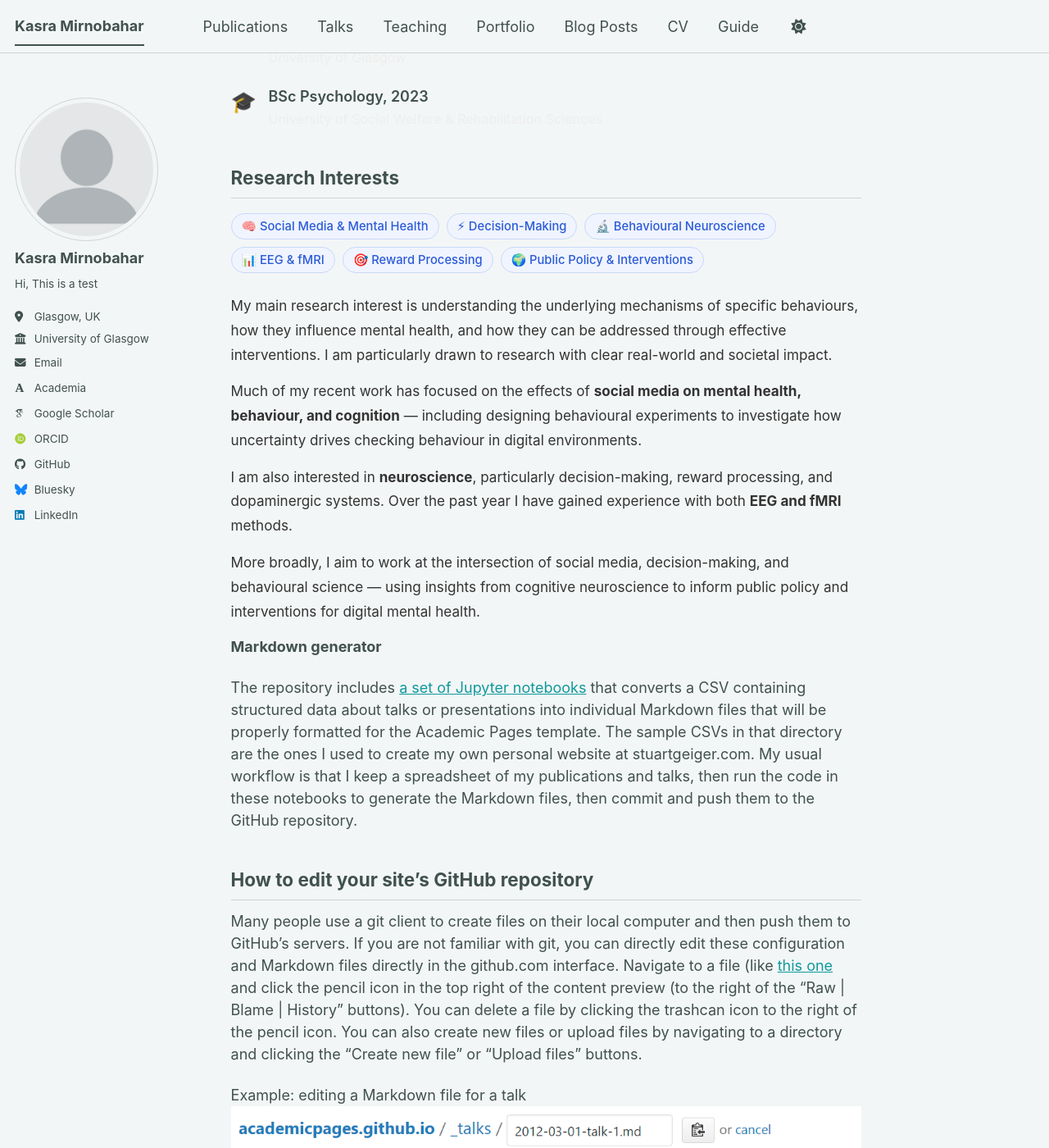
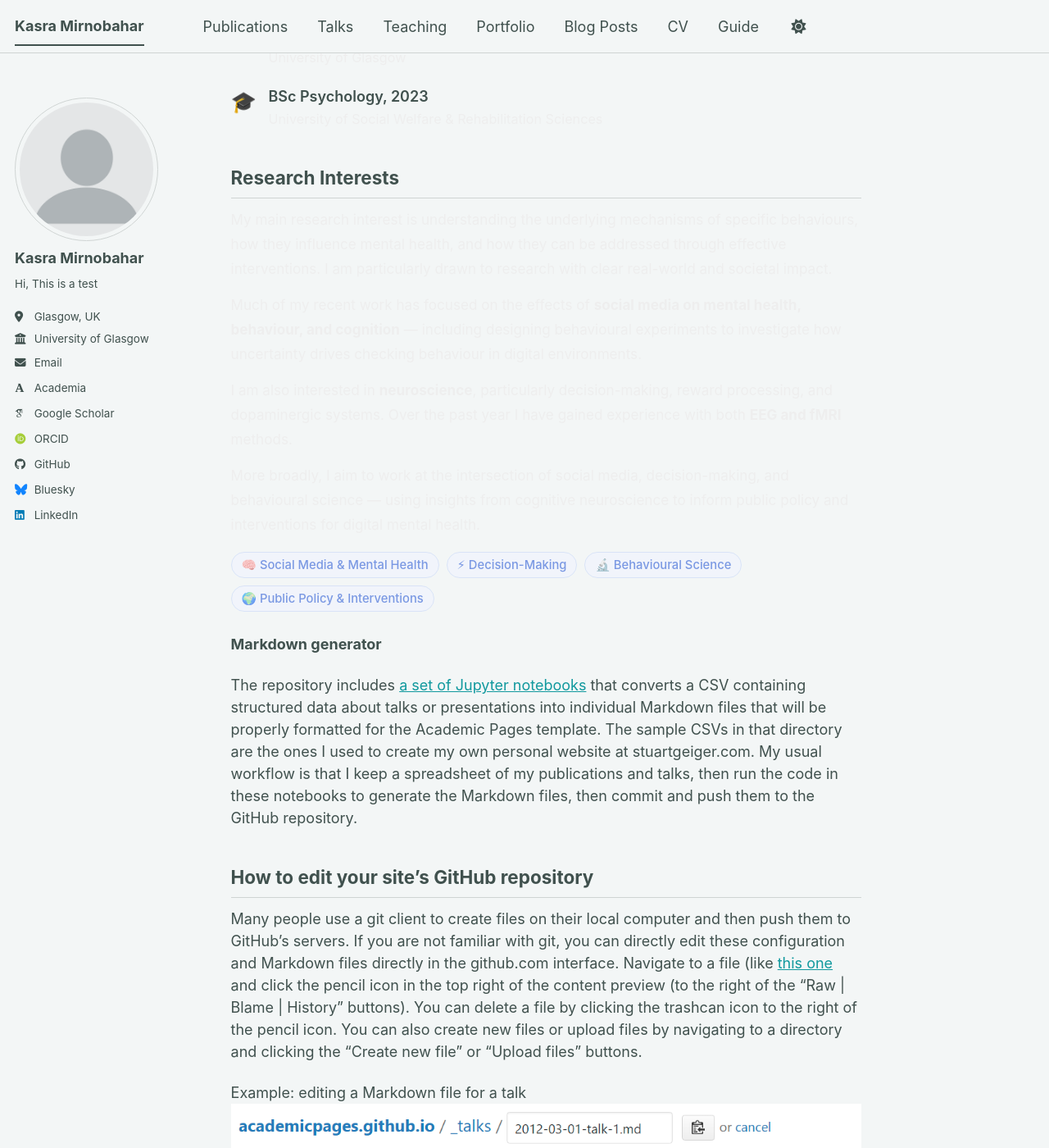
Before and after one commit to KasraMirnobahar/KasraMirnobahar.github.io, a Jekyll site: the page built from _pages/about.md, in a window 1280 px wide and 1400 px high, scrolled down 243 px. Shown: the whole window at 82% size. Built offline with Jekyll 4.4.1, drawn with Linux system fonts in a browser that asks for light colours; some web fonts are replaced; a script bundle is joined from its source files by our own code; library files that are not in the unit come from our copies; some of the changed lines change nothing that is shown.

Commit message:
about.md

```diff
--- a/_pages/about.md
+++ b/_pages/about.md
@@ -53,15 +53,6 @@ Hi, This is Kasra and idk what to write herer
 <section>
   <h2>Research Interests</h2>
 
-  <div class="research-tags">
-    <span>🧠 Social Media & Mental Health</span>
-    <span>⚡ Decision-Making</span>
-    <span>🔬 Behavioural Neuroscience</span>
-    <span>📊 EEG & fMRI</span>
-    <span>🎯 Reward Processing</span>
-    <span>🌍 Public Policy & Interventions</span>
-  </div>
-
   <div class="research-paras">
     <p>My main research interest is understanding the underlying mechanisms of specific behaviours, how they influence mental health, and how they can be addressed through effective interventions. I am particularly drawn to research with clear real-world and societal impact.</p>
 
@@ -70,6 +61,13 @@ Hi, This is Kasra and idk what to write herer
     <p>I am also interested in <strong>neuroscience</strong>, particularly decision-making, reward processing, and dopaminergic systems. Over the past year I have gained experience with both <strong>EEG and fMRI</strong> methods.</p>
 
     <p>More broadly, I aim to work at the intersection of social media, decision-making, and behavioural science — using insights from cognitive neuroscience to inform public policy and interventions for digital mental health.</p>
+  </div>
+
+  <div class="research-tags">
+    <span>🧠 Social Media & Mental Health</span>
+    <span>⚡ Decision-Making</span>
+    <span>🔬 Behavioural Science</span>
+    <span>🌍 Public Policy & Interventions</span>
   </div>
 
 </section>
@@ -90,12 +88,13 @@ Hi, This is Kasra and idk what to write herer
   padding: 4px 12px;
   font-size: 0.82rem;
   font-weight: 500;
+  opacity: 0.6;
 }
 
 .research-paras p {
   font-size: 0.95rem;
   line-height: 1.75;
-  color: #333;
+  color: #eee;
   margin-bottom: 0.8rem;
 }
 </style>
```
